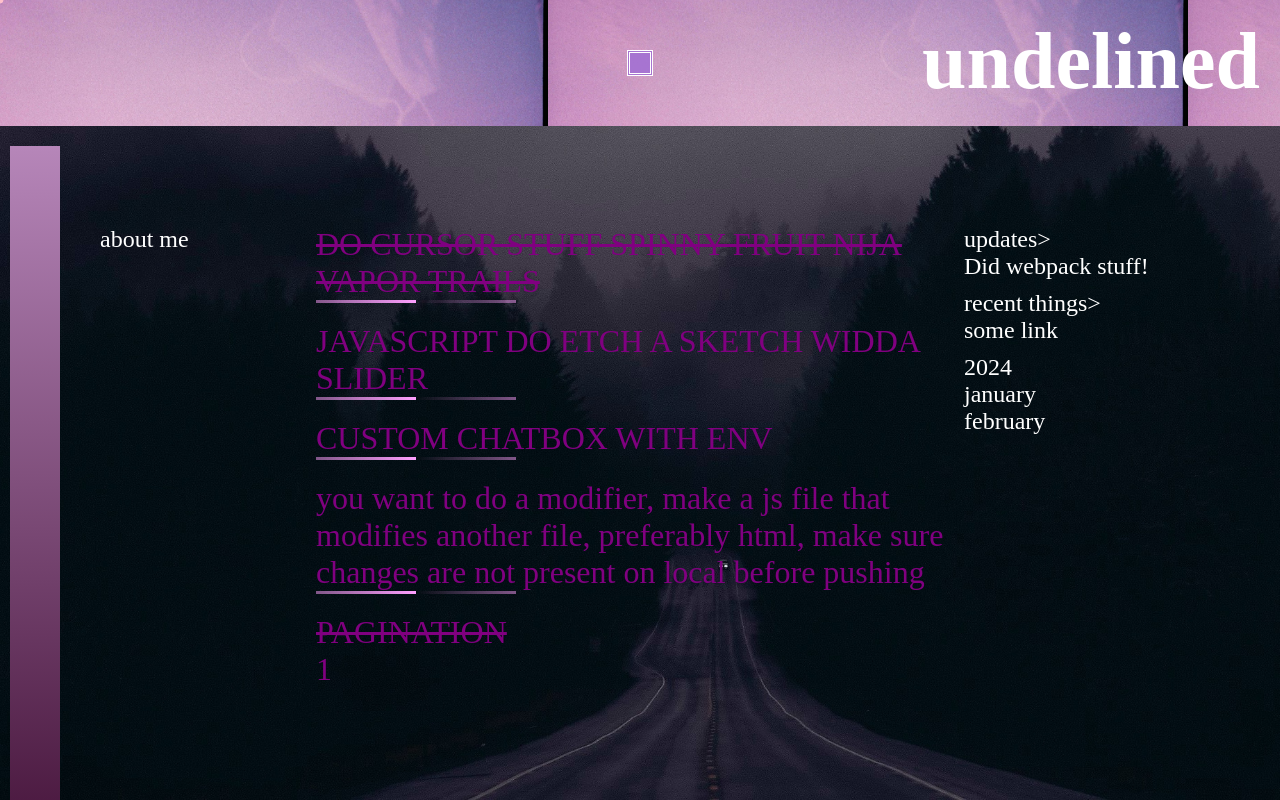
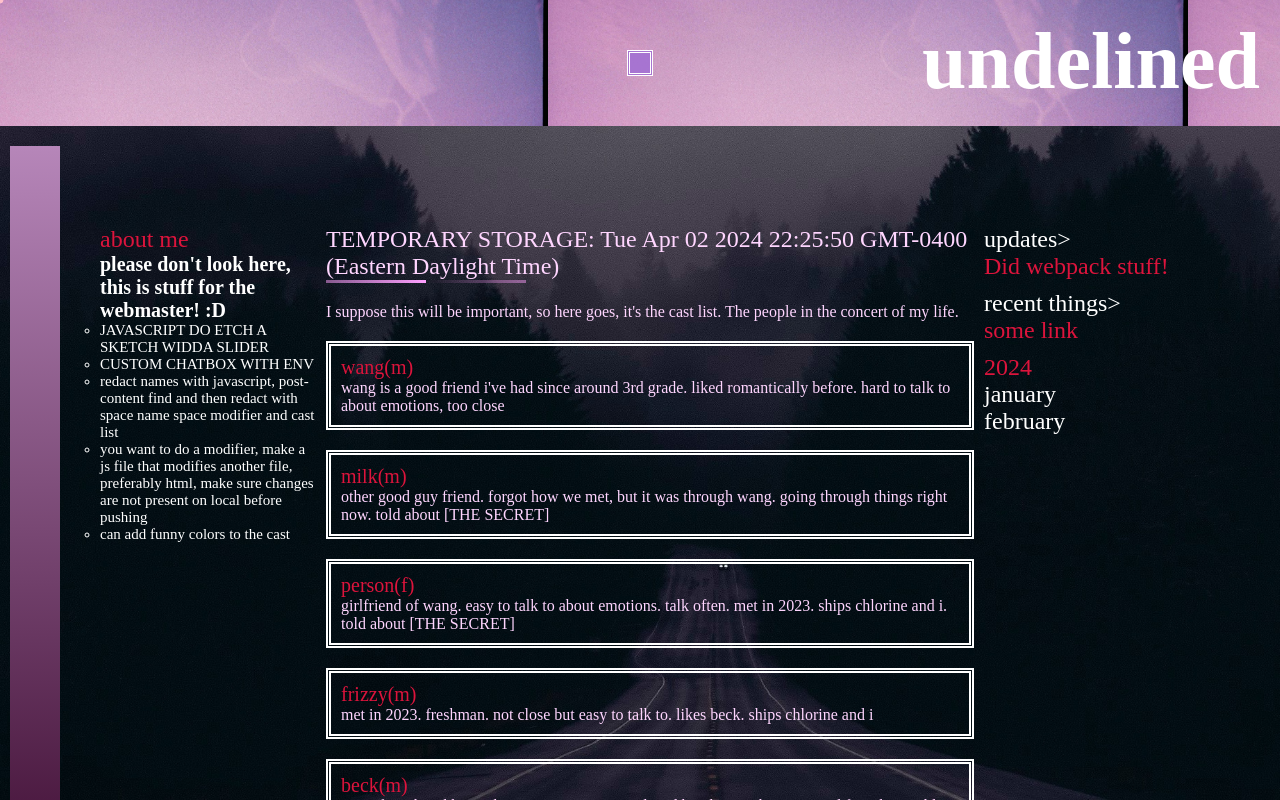
Before and after one commit to leocabbage2008/undelined, a website built with webpack: page dist/home/index.html in a window 1280 px wide. Shown: the top 800 px of the page. Built offline with nearby package versions, Linux system fonts and the light colour scheme; a script that the page names is missing.

Commit message:
concerto

```diff
--- a/css/index.css
+++ b/css/index.css
@@ -15,15 +15,23 @@ body {
   background-size: cover;
   width: 100%;
   height: 100%;
+  cursor: none;
 }
 a {
-  color: inherit;
+  /* color: inherit; */
+  color: rgb(220, 20, 60) !important;
+
   text-decoration: inherit;
 }
-/* removes margin from pre which is the code block */
+a:hover {
+  text-decoration: underline;
+}
+
 pre {
   margin: 0;
 }
+
+/* start of banner stuff */
 #info span {
   font-weight: 600;
 }
@@ -43,7 +51,6 @@ pre {
   background-size: 50%;
   background-position: 548px 322px;
   background-attachment: fixed;
-  /* position: relative; */
   padding: 50px 0px;
 }
 #banner-pic {
@@ -53,7 +60,6 @@ pre {
   object-position: 0 90%;
 }
 #title {
-  /* position: absolute; */
   position: relative;
   float: right;
   color: white;
@@ -61,27 +67,21 @@ pre {
   margin-right: 20px;
   margin-top: -60px;
 }
-/*
-+---------------------+
-|      attention      |
-+---------------------+
-| ***************     |
-| end of banner stuff |
-| ***************     |
-+---------------------+
-*/
+/* end of banner stuff */
 
+/* content stuff */
 #main {
   display: grid;
   grid-template-columns: 20% 60% 20%;
   align-content: space-around;
   margin: 100px;
   margin-bottom: 0px;
+  column-gap: 10px;
 }
-#main .sidebar-left *,
-#main .sidebar-right {
+.sidebar-left,
+.sidebar-right {
+  color: white;
   font-size: 24px;
-  color: white;
 }
 .sidebar-right {
   display: flex;
@@ -91,25 +91,15 @@ pre {
 .sidebar-right > div {
   width: 100%;
 }
+/* ------- */
 
-.content {
-  color: purple;
-  font-size: xx-large;
-}
-
-.content h1 {
-  color: #ffd6ff;
-}
-
-.post-title {
-  display: inline-block;
-}
+/* start of hr stuff */
 .post-title .hr {
   height: 3px;
   width: 200px;
   background: #ffd6ff;
-  /* overflow: hidden; */
 }
+
 @keyframes animatedBackground {
   from {
     background-position: 0;
@@ -128,7 +118,9 @@ pre {
   animation: animatedBackground 2s linear infinite;
   margin-bottom: 20px;
 }
+/* ------------ */
 
+/* COLORBAR */
 .colorbar {
   position: absolute;
   margin-top: -80px;
@@ -142,23 +134,15 @@ pre {
     rgba(51, 1, 37, 1)
   );
 }
-
-.particle {
-  position: absolute;
-  height: 10px;
-  width: 10px;
-  background-color: red;
-  z-index: 1001;
-}
+/* ---------- */
 
 #canvas {
-  /* position: absolute; */
+  pointer-events: none;
   position: fixed;
   top: 0;
   width: 100%;
   height: 100vh;
   z-index: 999;
-  /* background: cadetblue; */
 }
 
 #canvas * {
@@ -166,5 +150,44 @@ pre {
 }
 
 .post {
-  visibility: hidden;
+  display: none;
+  color: #ffd6ff;
 }
+
+.post .title {
+  font-size: 24px;
+  color: #ffd6ff;
+}
+
+.edits {
+  list-style: circle;
+}
+
+.person {
+  border: thick double white;
+}
+
+.edits h1 {
+  font-size: 20px;
+}
+
+.edits li {
+  font-size: 15px;
+}
+
+.cast {
+  margin-top: 20px;
+}
+
+.cast > :not(:last-child) {
+  margin-bottom: 20px;
+}
+
+.name {
+  font-size: 20px;
+  color: crimson;
+}
+
+.person {
+  padding: 10px;
+}
--- a/js/pagination.js
+++ b/js/pagination.js
@@ -5,6 +5,6 @@ const numbers = [1, 2, 3, 3];
 let start = numbers.slice(0, page).reduce((a, b) => a + b, 0);
 console.log(page);
 for (let i = start; i < start + numbers[page]; i++) {
-  posts[i].style.visibility = 'visible';
+  posts[i].style.display = 'block';
   console.log(i);
 }
```
Also changed, not shown: dist/env.js, dist/home/bundle.js, dist/home/index.html, 1 other file.
